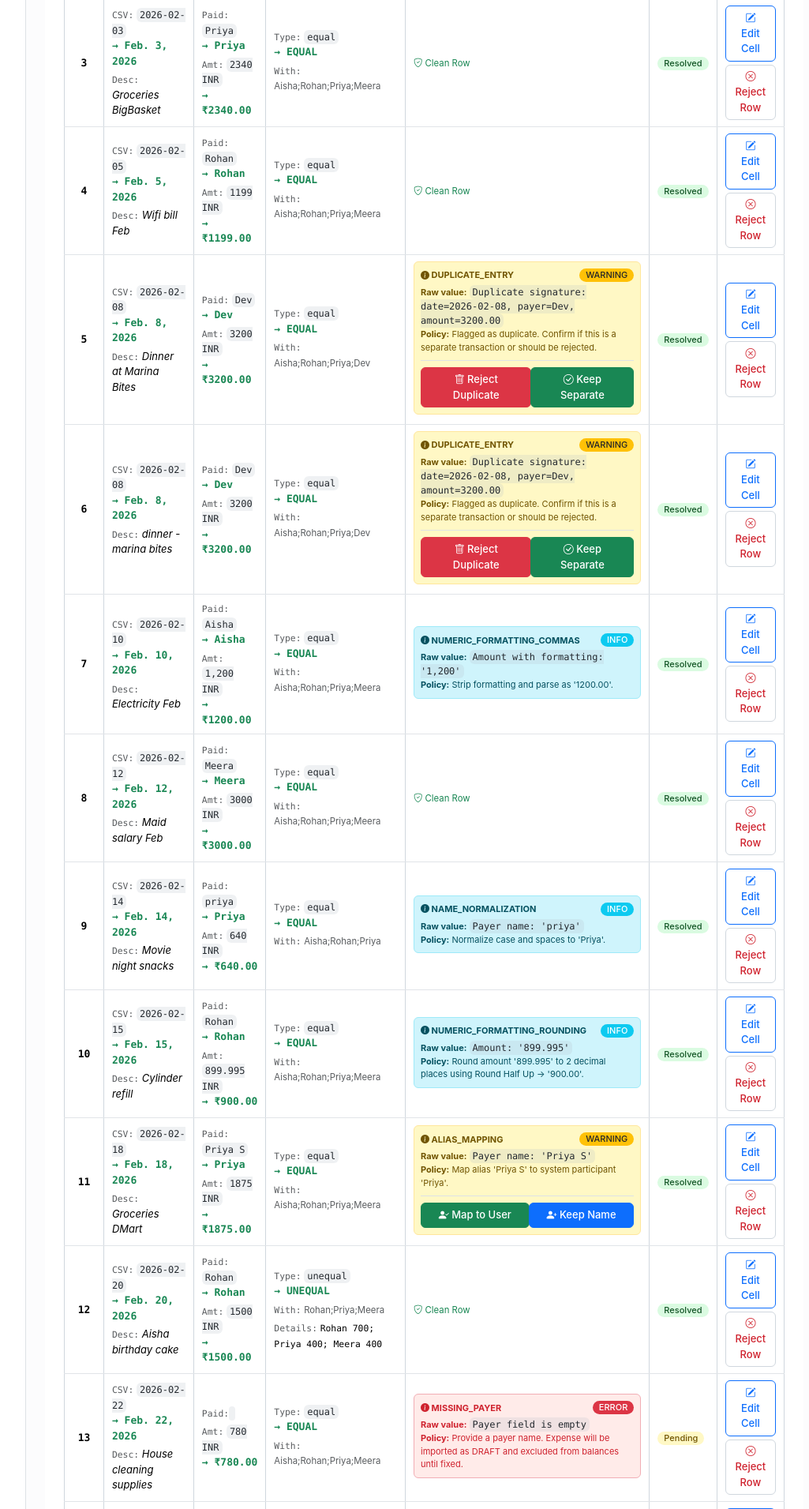
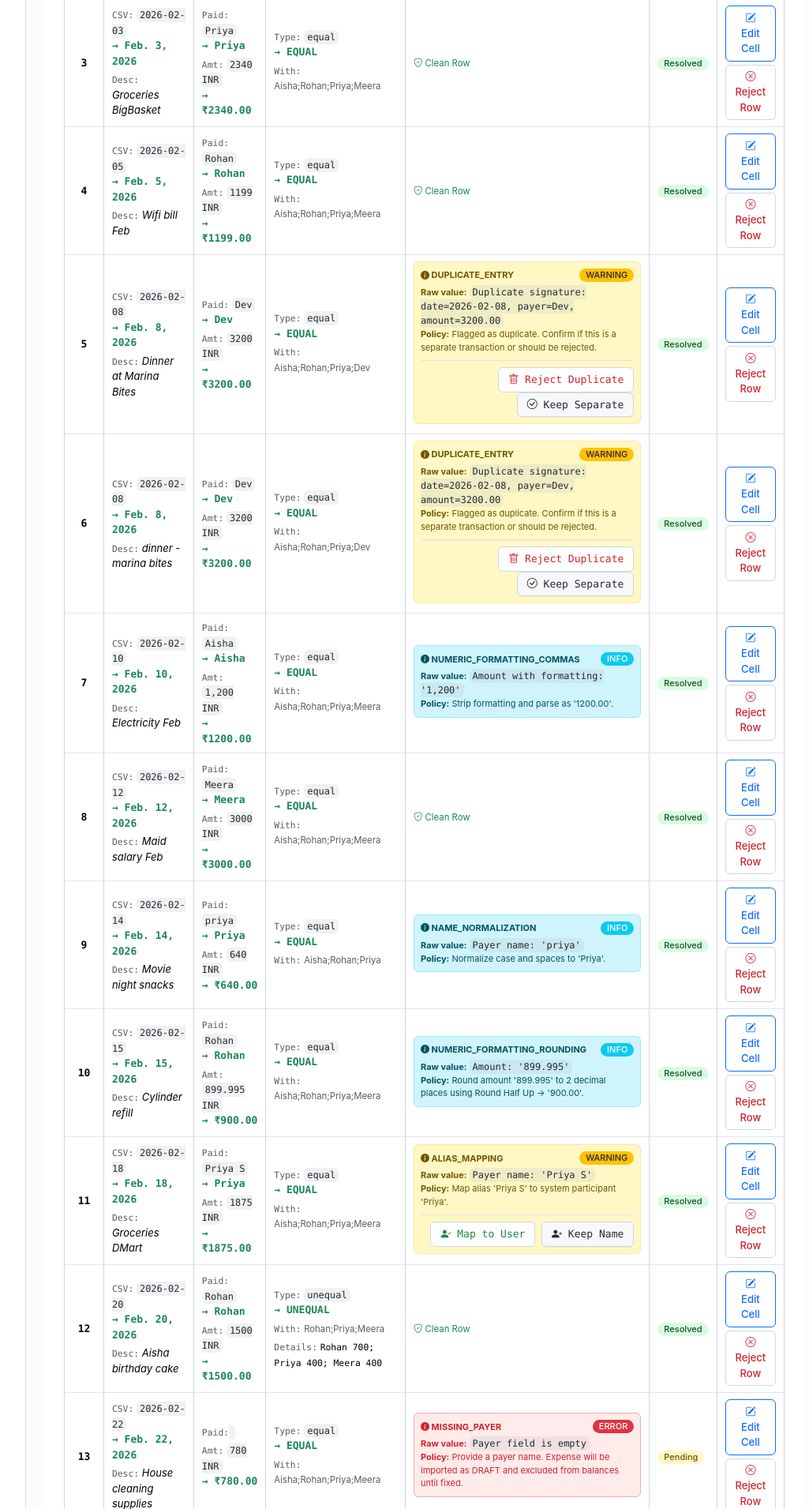
Before and after one commit to shane235k/P-SEA, a Django app: page /imports/session/6/ in a window 1280 px wide. Shown: the part 432-2343 px from the top of the page at 79% size, without its empty margins (247-1272 px from the left). Run offline with Django 5.2, Linux system fonts and the light colour scheme; a user stored in the database is signed in; data comes from the database, SQL or seed files in the repository.

Commit message:
improved designs

```diff
--- a/templates/imports/import_review.html
+++ b/templates/imports/import_review.html
@@ -136,29 +136,25 @@
                                         <strong>Policy:</strong> {{ anom.suggested_fix }}
                                     </div>
                                     {% if anom.type == 'DUPLICATE_ENTRY' and anom.decision == 'PENDING' %}
-                                    <form method="POST" action="{% url 'resolve_duplicate' session.id row.id %}" class="d-block mt-2 pt-2 border-top">
+                                    <form method="POST" action="{% url 'resolve_duplicate' session.id row.id %}" class="d-block mt-2 pt-2 border-top text-end">
                                         {% csrf_token %}
-                                        <div class="btn-group btn-group-sm w-100">
-                                            <button type="submit" name="resolution" value="duplicate" class="btn btn-danger btn-sm py-1" style="font-size: 10px;">
+                                        <button type="submit" name="resolution" value="duplicate" class="btn btn-outline-danger btn-sm py-0.5 px-2 font-monospace" style="font-size: 10px;">
                                             <i class="bi bi-trash"></i> Reject Duplicate
                                         </button>
-                                            <button type="submit" name="resolution" value="separate" class="btn btn-success btn-sm py-1" style="font-size: 10px;">
+                                        <button type="submit" name="resolution" value="separate" class="btn btn-outline-secondary btn-sm py-0.5 px-2 font-monospace ms-1" style="font-size: 10px;">
                                             <i class="bi bi-check-circle"></i> Keep Separate
                                         </button>
-                                        </div>
                                     </form>
                                     {% endif %}
                                     {% if anom.type == 'ALIAS_MAPPING' and anom.decision == 'PENDING' %}
-                                    <form method="POST" action="{% url 'resolve_alias' session.id row.id %}" class="d-block mt-2 pt-2 border-top">
+                                    <form method="POST" action="{% url 'resolve_alias' session.id row.id %}" class="d-block mt-2 pt-2 border-top text-end">
                                         {% csrf_token %}
-                                        <div class="btn-group btn-group-sm w-100">
-                                            <button type="submit" name="resolution" value="map" class="btn btn-success btn-sm py-1" style="font-size: 10px;">
+                                        <button type="submit" name="resolution" value="map" class="btn btn-outline-success btn-sm py-0.5 px-2 font-monospace" style="font-size: 10px;">
                                             <i class="bi bi-person-check-fill"></i> Map to User
                                         </button>
-                                            <button type="submit" name="resolution" value="create" class="btn btn-primary btn-sm py-1" style="font-size: 10px;">
+                                        <button type="submit" name="resolution" value="create" class="btn btn-outline-secondary btn-sm py-0.5 px-2 font-monospace ms-1" style="font-size: 10px;">
                                             <i class="bi bi-person-plus-fill"></i> Keep Name
                                         </button>
-                                        </div>
                                     </form>
                                     {% endif %}
                                 </div>
```
Lines whose indentation alone changed are shown as unchanged.
